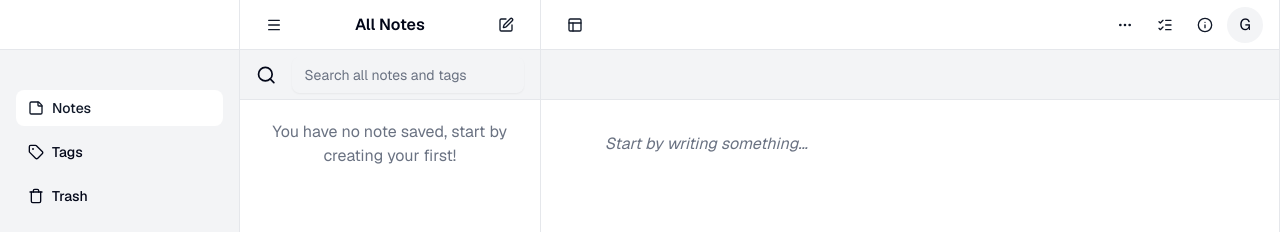
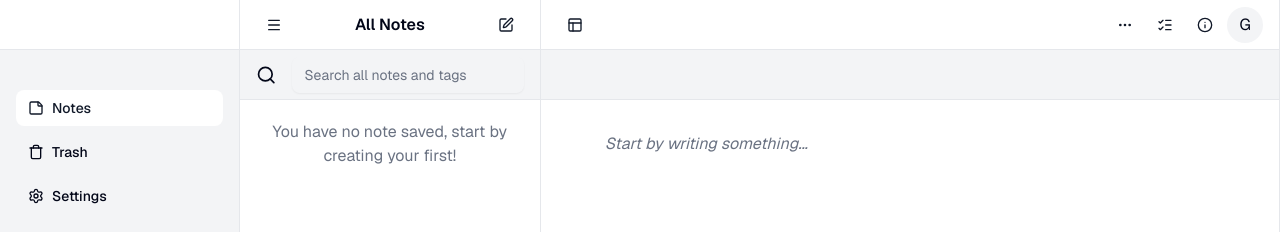
Before and after one commit to crstelli/inka, a Next.js app: page / in a window 1280 px wide. Shown: the top 232 px of the page. Built offline with nearby package versions, Linux system fonts and the light colour scheme.

Commit message:
Removed tag page.

```diff
--- a/app/(app)/tags/page.tsx
+++ /dev/null
@@ -1,3 +0,0 @@
-export default function page() {
-  return <div>tags</div>;
-}
--- a/components/Sidebar.tsx
+++ b/components/Sidebar.tsx
@@ -2,7 +2,7 @@
 
 import { usePathname } from "next/navigation";
 
-import { Settings, StickyNote, Tag, Trash } from "lucide-react";
+import { Settings, StickyNote, Trash } from "lucide-react";
 import type { LucideIcon } from "lucide-react";
 import { Button } from "./ui/button";
 import Link from "next/link";
@@ -17,9 +17,6 @@ function Sidebar() {
       <div className="bg-accent h-full flex flex-col row-span-3 px-4 py-10 gap-2">
         <Item isOpen={isOpen} icon={StickyNote} altPath="/">
           Notes
-        </Item>
-        <Item isOpen={isOpen} icon={Tag}>
-          Tags
         </Item>
         <Item isOpen={isOpen} icon={Trash}>
           Trash
```
Also changed, not shown: 1 other file (tests, documents, lock files or other folders).
